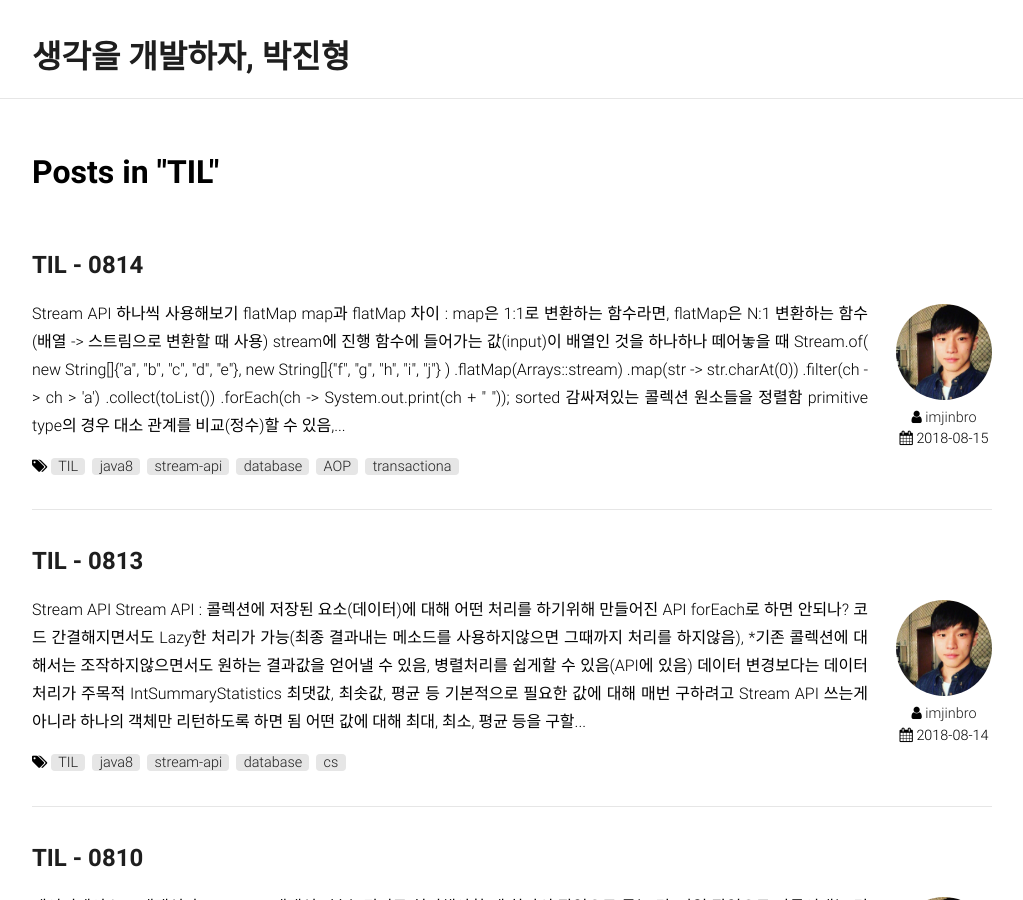
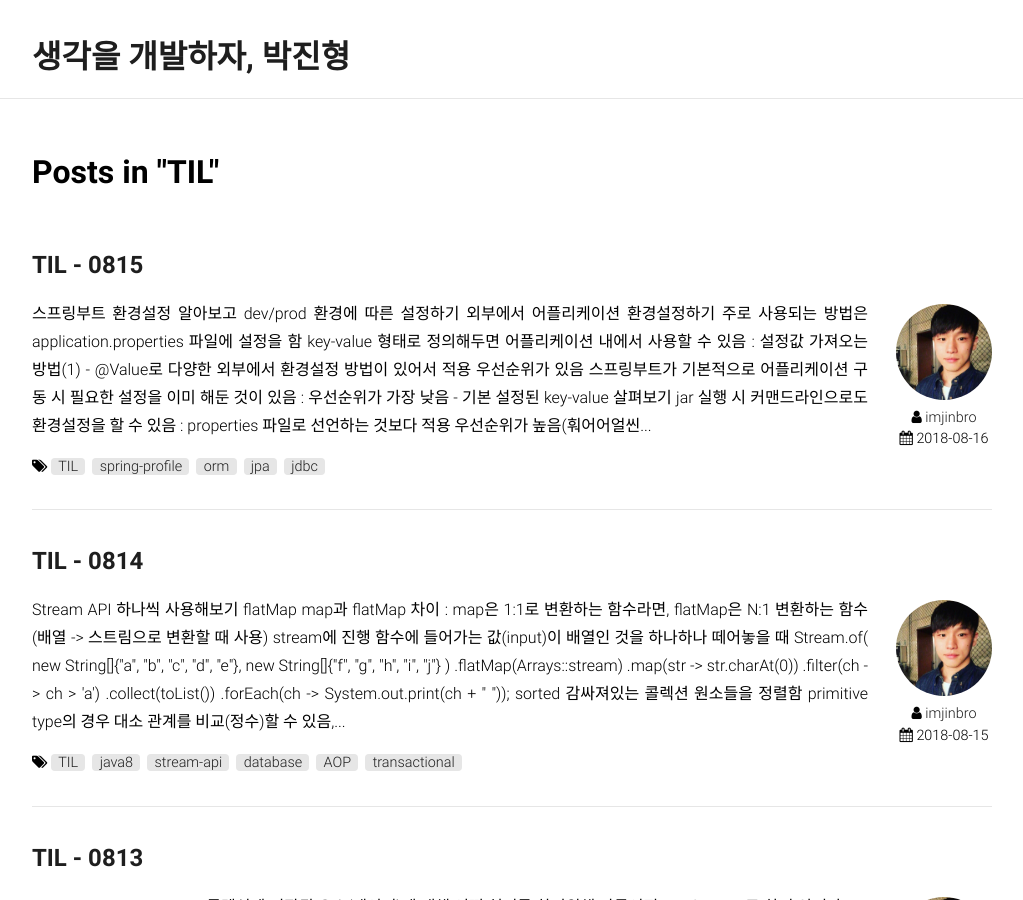
Before and after one commit to imjinbro/imjinbro.github.io, a Jekyll site: the page built from _tags/TIL.md, in a window 1280 px wide and 900 px high. Shown: the whole window, without its empty margins (128-1151 px from the left). Built offline with Jekyll 4.4.1, drawn with Linux system fonts in a browser that asks for light colours; nearby versions of some CDN libraries; some web fonts are replaced; part of the change alters nothing that is shown.

Commit message:
upload 8/15 TIL and modify 8/14 TIL tag

````diff
--- a/_posts/2018-08-14-TIL.md
+++ b/_posts/2018-08-14-TIL.md
@@ -2,7 +2,7 @@
 title: 'TIL - 0814'
 author: imjinbro
 date: 2018-08-15 01:03
-tags: [TIL, java8, stream-api, database, AOP, transactiona]
+tags: [TIL, java8, stream-api, database, AOP, transactional]
 comments: true
 sitemap :
   changefreq : daily
--- /dev/null
+++ b/_posts/2018-08-15-TIL.md
@@ -0,0 +1,292 @@
+---
+title: 'TIL - 0815'
+author: imjinbro
+date: 2018-08-16 00:35
+tags: [TIL, spring-profile, orm, jpa, jdbc]
+comments: true
+sitemap :
+  changefreq : daily
+  priority : 1.0
+---
+
+## 스프링부트 환경설정 알아보고 dev/prod 환경에 따른 설정하기
+### 외부에서 어플리케이션 환경설정하기
+* 주로 사용되는 방법은 application.properties 파일에 설정을 함
+  * key-value 형태로 정의해두면 어플리케이션 내에서 사용할 수 있음 : 설정값 가져오는 방법(1) - @Value로
+
+* **다양한 외부에서 환경설정 방법이 있어서 적용 우선순위가 있음**
+  * 스프링부트가 기본적으로 어플리케이션 구동 시 필요한 설정을 이미 해둔 것이 있음 : 우선순위가 가장 낮음 - [기본 설정된 key-value 살펴보기](https://docs.spring.io/spring-boot/docs/current/reference/html/common-application-properties.html)
+  * jar 실행 시 커맨드라인으로도 환경설정을 할 수 있음 : properties 파일로 선언하는 것보다 적용 우선순위가 높음(훠어어얼씬 높음)
+  * 테스트 환경에서만 적용되도록 하는 방법이 또 있음 : 특정 환경의 설정 파일인 경우 적용 우선순위가 더 높음
+
+* jar 실행 시 커맨드라인으로 값 설정하기
+
+~~~
+java -jar $jar_path_and_name --$property_key=$property_value
+~~~
+
+### test/prod 용도 설정 파일 나눠보기
+* 테스트 용도로만 사용하는 설정이 있을 때는? test 디렉토리 아래에 src와 같이 application.properties를 만들면 됨
+  * 적용 우선순위가 더 높기때문에 비교 체크할 때 test 디렉토리 하위에 위치한 설정값으로 비교해야 통과함
+  * 주의할 점은 같은 이름(application.properties)으로 만들었을 때 기존 파일과 설정사항이 같지않으면 에러포인트가 될 수 있음(테스트 빌드할 때 같은 resources 위치에 같은 이름으로 있으면 덮어써버림 - resources의 경우 컴파일 결과 하나의 디렉토리에 위치함)
+  * 설정값 가져오는 방법(2) : Environment 객체를 주입받아서 key를 넘기면 설정된 value가 리턴됨
+  * ```Environment 객체 역할``` : 현재 실행 중인 어플리케이션의 환경에 대한 설정, 값을 가지는 객체
+  * 파일 덮어쓰기 되지않도록 같은 이름이 아니라 특정 이름으로 만든 뒤 @TestPropertySource 설정하면 됨 : 특정 파일을 읽어오도록
+  * 다른 이름이 아니라 같은 이름 다른 위치에 놓을 수도 있음 : [관련 spring-boot docs](https://docs.spring.io/spring-boot/docs/current/reference/html/boot-features-external-config.html), ***우선순위가 있으므로 우선순위 높은 것으로 덮어쓰기(파일 덮어쓰기는 아님 - 같은 디렉토리 같은 이름이 아니기때문에)***
+
+~~~
+/* /src/resources/application.properties */
+author.name=colin
+
+/* /test/resources/application.properties */
+author.name=tester
+
+@RunWith(SpringRunner.class)
+@SpringBootTest
+public class ConfigTest {
+
+    @Autowired
+    Environment environment;
+
+    @Test
+    public void configTest() {
+        assertThat(environment.getProperty("author.name"), is("tester"));
+    }
+}
+
+@RunWith(SpringRunner.class)
+@TestPropertySource(location = "classpath:/test.properties")
+@SpringBootTest
+public class ConfigTest {
+
+}
+~~~
+
+### 설정을 빈으로 관리할 수 있다
+* properties에 있는 key-value를 바인딩 해서 빈 생성 후 관리 : key(필드명), value(필드의 값)
+  * 단, 디펜던시를 추가해야함 : configuration-processor
+  * 자바빈 규약을 따라야함 : 규약만 잘 따르면 get할 때 안전함
+  * Environment로 full name(key) get을 하거나 @Value를 사용해서 설정을 가져오지않고 빈을 주입받아 get하면 됨
+  * ***자바 config라서 가능한 검증*** : @Validated(체킹 on 설정) 설정해두고 각 프로퍼티마다 검증 어노테이션(체킹 내용 설정)을 달아서 설정값에 대한 검증을 할 수 있음
+
+~~~
+/* build.gradle */
+compile('org.springframework.boot:spring-boot-configuration-processor')
+
+
+/* config bean */
+@Component
+@ConfigurationProperties("author")
+@Validated
+public class ApplicationProperties {
+
+    @NotEmpty
+    private String name;
+
+    @Min(1)
+    private int age;
+
+    private String fullName;
+
+    public String getName() {
+        return name;
+    }
+
+    public ApplicationProperties setName(String name) {
+        this.name = name;
+        return this;
+    }
+
+    public int getAge() {
+        return age;
+    }
+
+    public ApplicationProperties setAge(int age) {
+        this.age = age;
+        return this;
+    }
+
+    public String getFullName() {
+        return fullName;
+    }
+
+    public ApplicationProperties setFullName(String fullName) {
+        this.fullName = fullName;
+        return this;
+    }
+}
+
+
+/* application.properties */
+author.name=colin
+author.age=27
+author.fullname={author.name} Park
+
+
+/* test code */
+@Autowired
+ApplicationProperties properties;
+
+@Test
+public void configBeanTest() {
+    assertThat(properties.getAge(), is(27));
+}
+~~~
+
+### @Profile 어노테이션 사용하기
+* **설정 파일을 여러개 만들어두고 모두 사용하지않고, 환경에 따라 특정 설정 파일만 읽도록 할 때 사용하는 어노테이션**
+* @Profile을 설정할 때 이름을 설정함
+  * 설정파일에서 @Profile의 이름만 변경하면 @Profile로 설정된 @Configuration이 on/off 됨 : 해당 이름의 파일만 설정으로 읽어들임
+
+* 스프링부트에서 설정파일 여러개 만든 후 특정 설정만 읽어들이도록 해보기
+
+~~~
+@Profile("prod")
+@Configuration
+public class ProductionConfiguration {
+
+    @Bean
+    public String getGreet() {
+        return "hello";
+    }
+}
+
+@Profile("test")
+@Configuration
+public class TestConfiguration {
+
+    @Bean
+    public String getGreet() {
+        return "bye";
+    }
+}
+
+
+/* application.properties */
+spring.profiles.active=test
+
+
+// 출력 결과
+==========
+bye
+==========
+~~~
+
+* application.properties에서 기본설정 해두고 더 **우선순위 높은 커맨드라인에서 스프링부트 어플리케이션 실행시킬 때 값을 덮어쓸 수도 있음**
+  * **실행 환경에 따라 값만 변경하면 같은 프로퍼티지만 다른 값을 가지도록 할 수 있다는 것임**
+
+~~~
+$ java -jar $jar_path_and_name --spring.properties.active=prod
+
+// 출력 결과
+==========
+hello
+==========
+~~~
+
+### 특정 환경에 맞는 설정 파일 만들기
+* application.properties(기본)보다 만든 프로퍼티 파일이 우선순위가 높기때문에 선언되어있는 값이 덮어쓰기가 됨
+  * 네임 컨벤션 : application-xxx.properties
+  * .properties에는 기본적으로 spring.properties.include 설정이 제공됨 : 값으로 해당 설정파일과 같이 로드될 파일을 지정할 수 있음
+
+* 실행 환경에 따라 실행 시 인자로 active할 프로퍼티명만 변경해주면 됨(혹은 include를 사용해도 되고)
+  * 빈으로 관리해야한다면 위의 방법 참고해서 설정하기
+
+### 배포, 개발 환경에 따라 데이터베이스(RDBMS) 설정 다르게하기
+* 환경에 따른 버젼 정보 : 개발 환경에서는 빠른 개발, 테스트를 위해 인메모리 데이터베이스인 H2를 사용함, 배포 환경에서는 MySQL을 사용함
+
+~~~
+/* 배포환경(prod) */
+* OS : AWS Ubuntu 16.04
+* MySQL 5.7.23(JPA/Hibernate)
+
+
+/* 개발환경(dev) */
+* H2 Database(JPA/Hibernate)
+
+
+/* dependency(gradle) */
+compile('mysql:mysql-connector-java:5.1.38')
+~~~
+
+* 설정 파일
+  * prod, dev 각각 나눠서 만들고 application.properties에 기본적인 값(dev)을 설정해두고 배포환경에서 실행 시 설정 인자로 prod를 줘서 값 덮어쓰기가 되도록 함
+  * 테스트 했을 때 mysql 접속 및 테이블 생성 제대로 되는 것을 확인함, dev로 전환했을 때에도 h2 정상 동작
+
+~~~
+/* application.properties */
+spring.profiles.include=file
+
+
+/* application-dev.properties */
+spring.datasource.url=jdbc:h2:~/java-ims;DB_CLOSE_DELAY=-1;DB_CLOSE_ON_EXIT=FALSE
+spring.jpa.database-platform=org.hibernate.dialect.H2Dialect
+spring.jpa.hibernate.ddl-auto=create-drop
+spring.h2.console.enabled=true
+
+
+/* application-prod.properties */
+spring.datasource.url=jdbc:mysql://localhost:3306/ims?useSSL=false
+spring.jpa.database-platform=org.hibernate.dialect.MySQL5InnoDBDialect
+spring.datasource.driver-class-name=com.mysql.jdbc.Driver
+spring.jpa.hibernate.ddl-auto=create
+spring.datasource.username=
+spring.datasource.password=
+~~~
+
+* 배포환경에서 pull하기 전 개발환경에서 mysql 설정 부분 잘 동작하는지 체크하기
+  * 개발환경에서도 마찬가지로 mysql 설치
+  * IDE에서 실행 Config 만들어서 prod로 변경 후 실행되도록 설정 : 커맨드로 해도 되지만 귀찮으니깐 IDE가 제공해주는 편리함을 사용하기
+
+![](/files/2018-08-15-TIL/profile-prod-cmd-setting.png)
+
+* 당연히 알아야하는 것
+  * **mysql을 비롯한 배포환경 서버에서 사용하는 데이터베이스의 포트를 외부에서 접근가능하도록 열어두면 안됨** : 외부 데이터베이스 서버를 사용하면 모를까 로컬에 위치한 데이터베이스를 사용하면서 외부 접근 가능하도록 열어두면 보안상 위험(3306을 닫자)
+
+* ***설정하면서 발생한 문제(라고 쓰고 아직 모르기때문에 금방 해결하지못한 것으로 읽기)***
+  * SSL 인증 문제 : username, password로 인증만으로 안되던데(mysql 일정 버젼부터는 인증이 기본 설정되어있다는데...?), 우선 꺼두기로 했음
+  * DDL auto 설정 : DDL이란 데이터베이스 테이블 생성 등 정의와 관련한 SQL을 말함, 해당 쿼리문을 언제 발생시킬지에 대해 JPA 설정해주는 것으로 대충 알고 있는데 확실하게 구분하고 설정하기위해서는 공부해야겠음(각 설정값이 의미하는 바가 무엇인지)
+  * prod 설정 파일을 github에 공유하지않고, prod에서 하드코딩해서 가지고 있도록 해야할지 생각해봐야함 : mysql 접근 id, passwd가 그대로 적혀있으니 문제가 됨 - ***우선적으로 prod 파일은 올리되 아이디 비밀번호는 직접 타이핑하도록 하기로 했음***
+
+## Spring-data-JPA
+### ORM과 JPA
+* 객체지향 패러다임 프로그램과 관계형 데이터베이스를 맵핑해주는 프레임워크
+  * 객체지향 : 객체 간의 협업에 의해 프로그램의 기능을 만든다는 패러다임, 객체를 다룸
+  * 관계형 데이터베이스 : 2차원 표로 데이터를 관리하는 프로그램, 키를 가지고 데이터를 다룸
+  * 비슷한 듯 다른 두 프로그램의 패러다임 차이를 중간에서 없애주는 역할이 ORM
+
+* JPA는 자바 진영의 ORM 표준 명세
+  * ORM을 만들기위해서는 해당 명세를 지켜야함
+  * 대표적인 구현체가 Hibernate
+  * 베이스로 JDBC를 추상화하고 있음 : JDBC는 자바에서 데이터베이스로 커넥트하기위한 표준 명세(동일한 방식으로 각기 다른 데이터베이스에 접근 가능함), ***RDBMS를 다룰 때 SQL을 작성하고 보내는 작업에 대해 추상화함***
+
+* JDBC 코딩(with docker - postgres image)과 단점
+  * 객체에 맞게 혹은 테이블에 맞게 쿼리 생성 혹은 클래스 추상화를 해야함
+  * 커넥션 만들고 자원 해제 하는 것 자체에 대한 비용이 많이 듦 : 커넥션 관리
+  * 코드 자체도 더러워요 : 반복적인 코드 발생, try ~ catch 혹은 try resource catch
+  * SQL 표준 이외 방언을 써야할 때 수동으로 변경 혹은 테이블에 변경이 생겼을 때 모든 SQL을 다 수정해줘야한다는 점
+
+~~~
+public class Application {
+
+    public static void main(String[] args) {
+        String url = "jdbc:postgresql://localhost:5432/springdata";
+        String username = "jinbro";
+        String password = "pass";
+
+        try (Connection connection = DriverManager.getConnection(url, username, password)) {
+            System.out.println("Connections created : " + connection);
+
+            String sql = "CREATE TABLE ACCOUNT (id int, username varchar(255), password varchar(255), primary key (id))";
+            try (PreparedStatement statement = connection.prepareStatement(sql)) {
+                statement.execute();
+            }
+        } catch (SQLException e) {
+            System.out.println(e.getMessage());
+        }
+    }
+}
+~~~
+
+* JPA 사용 : 쿼리 생성 및 자원(Connection)관리, 사용에 대해 개발자는 관여하지않음(추상화됨)
+  * 쿼리를 직접 작성해야할 때(튜닝 등)는 JPA가 제공하는 방법을 이용해서 쿼리 생성 및 전송을 할 수도 있음
````
Also changed, not shown: files/2018-08-15-TIL/profile-prod-cmd-setting.png (added).
